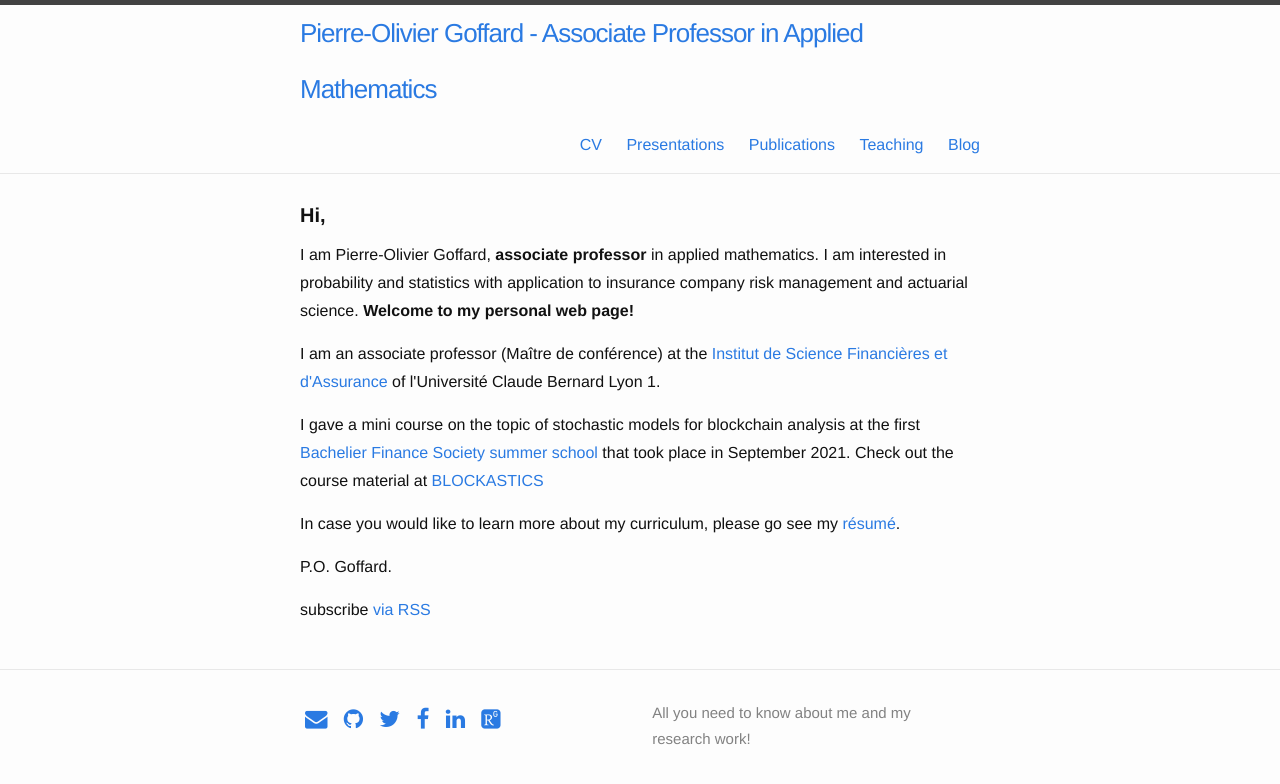
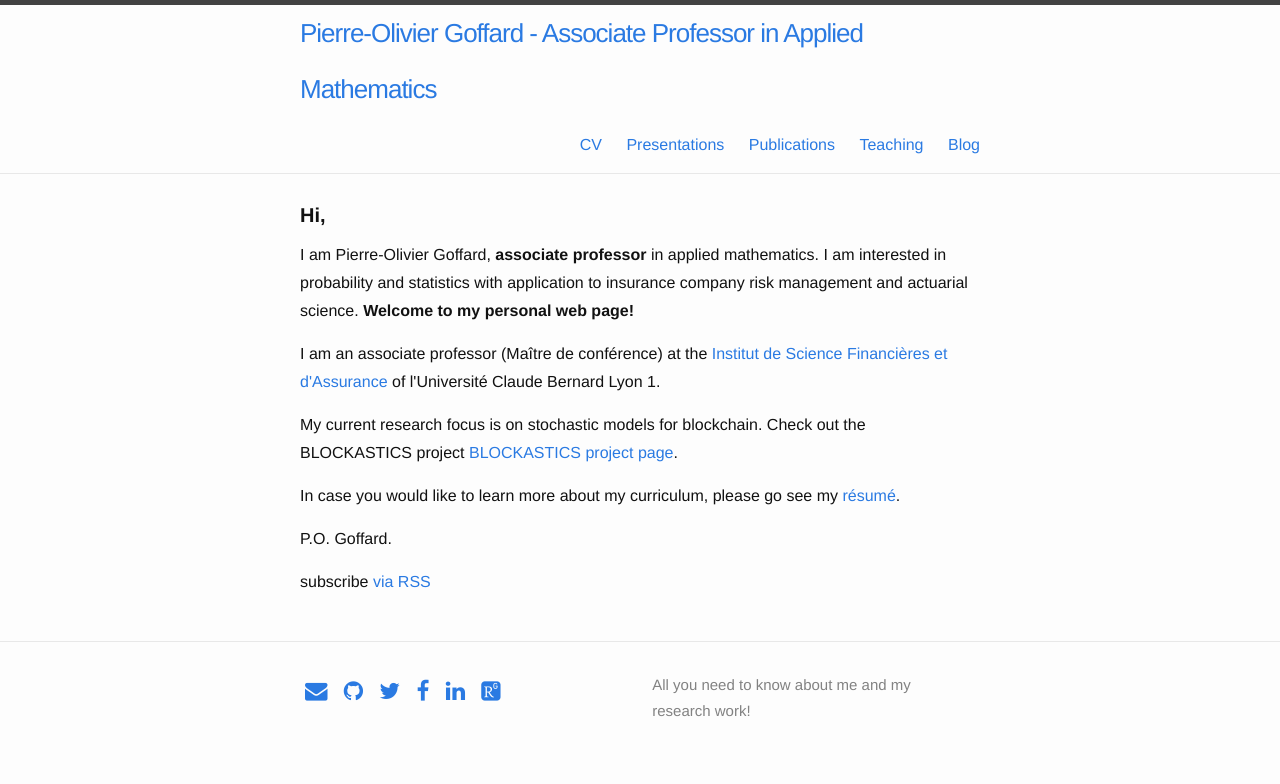
Before and after one commit to LaGauffre/LaGauffre.github.io, a Jekyll site: the page built from index.html, in a window 1280 px wide. Shown: the top 784 px of the page. Built offline with Jekyll 4.4.1, drawn with Linux system fonts in a browser that asks for light colours; nearby versions of some CDN libraries; some web fonts are replaced.

Commit message:
Edit index

```diff
--- a/index.html
+++ b/index.html
@@ -15,7 +15,7 @@ layout: default
         I am an associate professor (Maître de conférence) at the <a href="https://isfa.univ-lyon1.fr/">Institut de Science Financières et d'Assurance</a> of l'Université Claude Bernard Lyon 1.
         </p>
         <p>
-        I gave a mini course on the topic of stochastic models for  blockchain analysis at the first <a href="https://www.bachelierfinance.org/09-2021"> Bachelier Finance Society summer school</a> that took place in September 2021. Check out the course material at <a class="page-link" href="{{ 'BLOCKASTICS/' | prepend: site.baseurl }}">BLOCKASTICS</a>
+        My current research focus is on stochastic models for  blockchain. Check out the BLOCKASTICS project <a class="page-link" href="{{ 'BLOCKASTICS/' | prepend: site.baseurl }}">BLOCKASTICS project page</a>.
         </p>
 
         <p>
```
